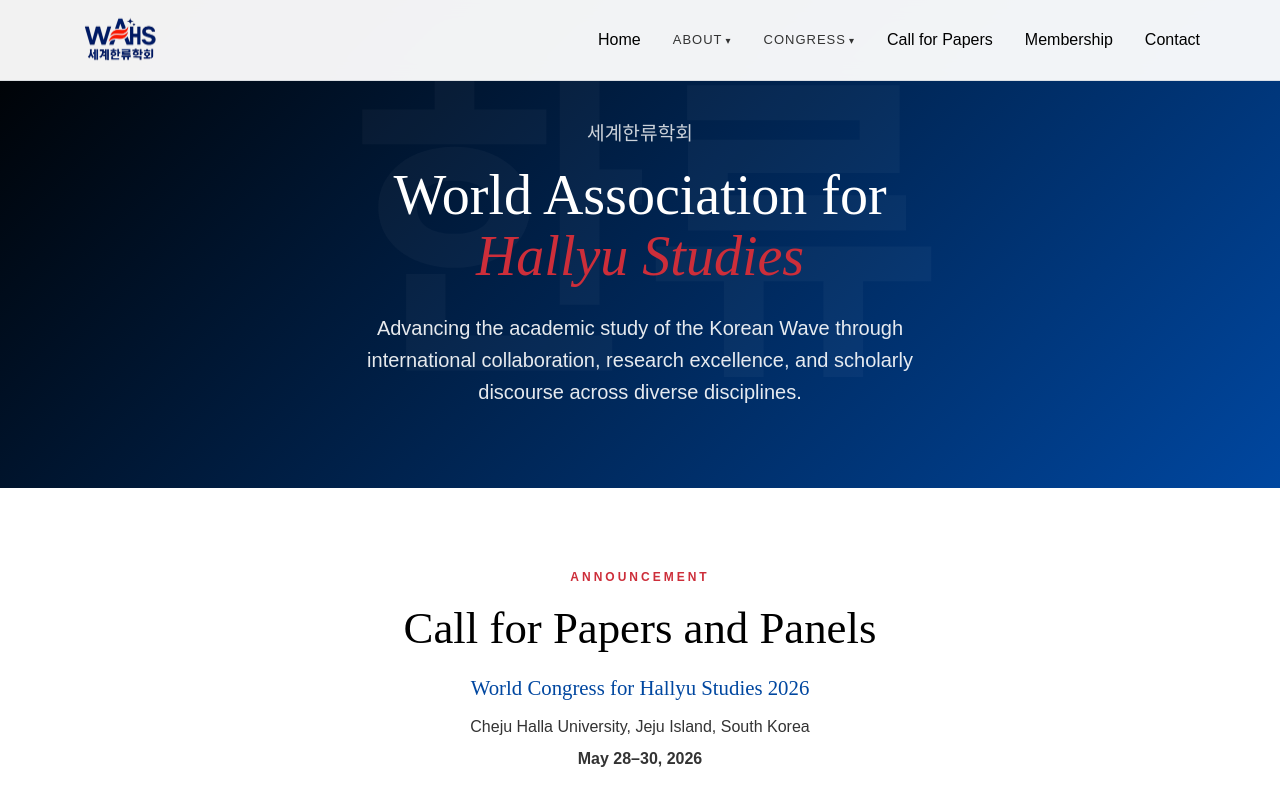
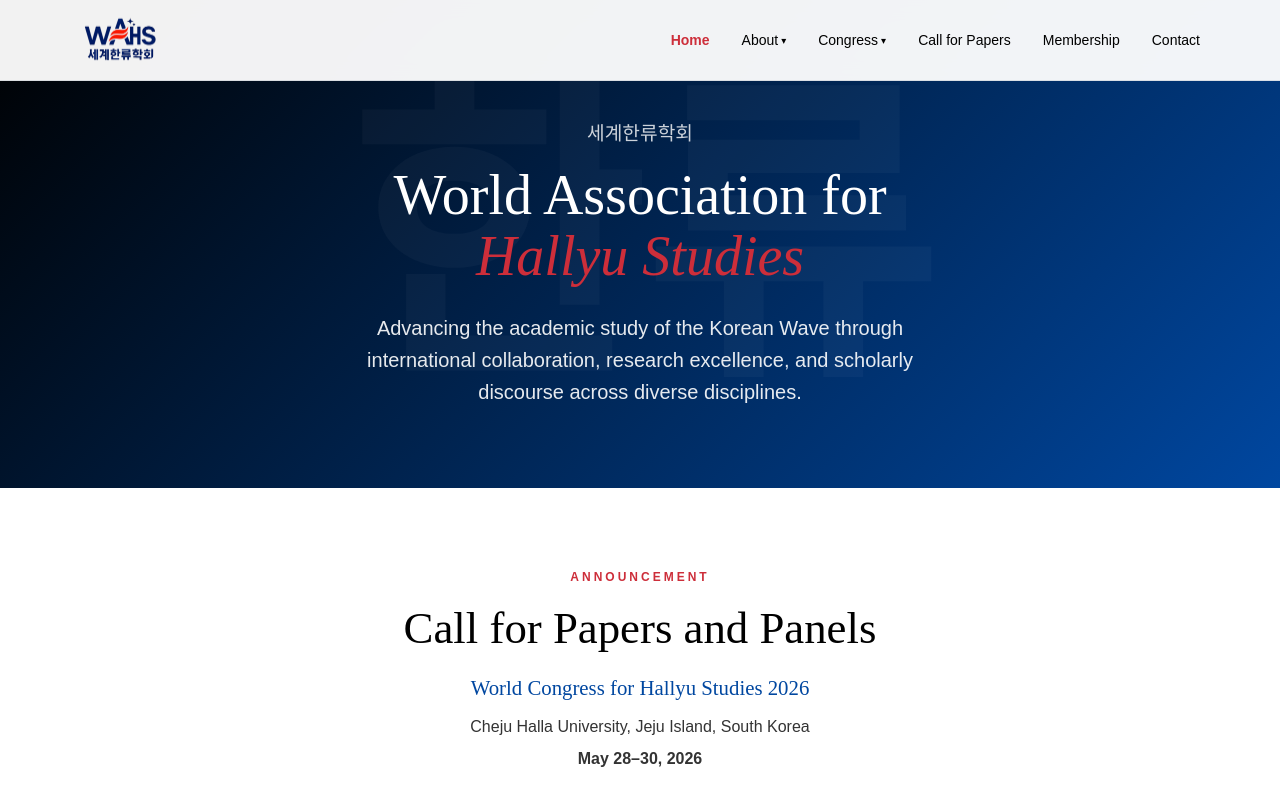
Before and after one commit to willfadeneva/WAHS, a Next.js app: page / in a window 1280 px wide. Shown: the top 796 px of the page. Built offline with nearby package versions, Linux system fonts and the light colour scheme.

Commit message:
Unified nav font for About/Congress dropdowns, active link highlighting

```diff
--- a/src/app/globals.css
+++ b/src/app/globals.css
@@ -1956,28 +1956,34 @@ footer a:hover { color: #fff; }
   align-items: center;
 }
 
-.main-nav-links a {
+.main-nav-links a,
+.main-nav-links .nav-dropdown-trigger {
   text-decoration: none;
   color: var(--navy);
+  font-size: 14px;
   font-weight: 500;
   transition: color 0.2s;
-}
-
-.main-nav-links a:hover {
-  color: var(--coral);
+  text-transform: none;
+  letter-spacing: 0;
+}
+
+.main-nav-links a:hover,
+.main-nav-links .nav-dropdown-trigger:hover {
+  color: var(--kr-red);
+}
+
+.main-nav-links a.active,
+.main-nav-links .nav-dropdown-trigger.active {
+  color: var(--kr-red);
+  font-weight: 600;
 }
 
 .main-nav-congress {
-  background: var(--coral) !important;
-  color: white !important;
-  padding: 8px 16px;
-  border-radius: 6px;
   font-weight: 600;
 }
 
 .main-nav-congress:hover {
-  background: var(--warm-coral) !important;
-  color: white !important;
+  color: var(--kr-red) !important;
 }
 
 .main-nav-toggle {
--- a/src/components/MainNav.tsx
+++ b/src/components/MainNav.tsx
@@ -1,6 +1,7 @@
 'use client';
 
 import { useState } from 'react';
+import { usePathname } from 'next/navigation';
 import Link from 'next/link';
 import Image from 'next/image';
 
@@ -8,6 +9,11 @@ export default function MainNav() {
   const [isMenuOpen, setIsMenuOpen] = useState(false);
   const [aboutOpen, setAboutOpen] = useState(false);
   const [congressOpen, setCongressOpen] = useState(false);
+  const pathname = usePathname();
+
+  const isActive = (href: string) => pathname === href;
+  const isAboutActive = pathname?.includes('/history') || pathname?.includes('/board-members');
+  const isCongressActive = pathname === '/2026';
 
   return (
     <nav className="main-nav">
@@ -33,11 +39,11 @@ export default function MainNav() {
         </button>
 
         <ul className={`main-nav-links ${isMenuOpen ? 'active' : ''}`}>
-          <li><Link href="/">Home</Link></li>
+          <li><Link href="/" className={isActive('/') ? 'active' : ''} onClick={() => setIsMenuOpen(false)}>Home</Link></li>
           <li className="nav-dropdown-parent"
               onMouseEnter={() => setAboutOpen(true)}
               onMouseLeave={() => setAboutOpen(false)}>
-            <button className="nav-dropdown-trigger" onClick={() => setAboutOpen(!aboutOpen)}>
+            <button className={`nav-dropdown-trigger${isAboutActive ? ' active' : ''}`} onClick={() => setAboutOpen(!aboutOpen)}>
               About <span className="nav-dropdown-arrow">▾</span>
             </button>
             <ul className={`nav-dropdown${aboutOpen ? ' nav-dropdown-open' : ''}`}>
@@ -48,15 +54,15 @@ export default function MainNav() {
           <li className="nav-dropdown-parent"
               onMouseEnter={() => setCongressOpen(true)}
               onMouseLeave={() => setCongressOpen(false)}>
-            <button className="nav-dropdown-trigger" onClick={() => setCongressOpen(!congressOpen)}>
+            <button className={`nav-dropdown-trigger${isCongressActive ? ' active' : ''}`} onClick={() => setCongressOpen(!congressOpen)}>
               Congress <span className="nav-dropdown-arrow">▾</span>
             </button>
             <ul className={`nav-dropdown${congressOpen ? ' nav-dropdown-open' : ''}`}>
               <li><Link href="/2026" onClick={() => { setIsMenuOpen(false); setCongressOpen(false); }}>2026 Congress</Link></li>
             </ul>
           </li>
-          <li><Link href="/2026/submissions">Call for Papers</Link></li>
-          <li><Link href="/membership">Membership</Link></li>
+          <li><Link href="/2026/submissions" className={pathname?.includes('/submissions') ? 'active' : ''} onClick={() => setIsMenuOpen(false)}>Call for Papers</Link></li>
+          <li><Link href="/membership" className={isActive('/membership') ? 'active' : ''} onClick={() => setIsMenuOpen(false)}>Membership</Link></li>
           <li><a href="#contact" onClick={() => setIsMenuOpen(false)}>Contact</a></li>
         </ul>
       </div>
```
